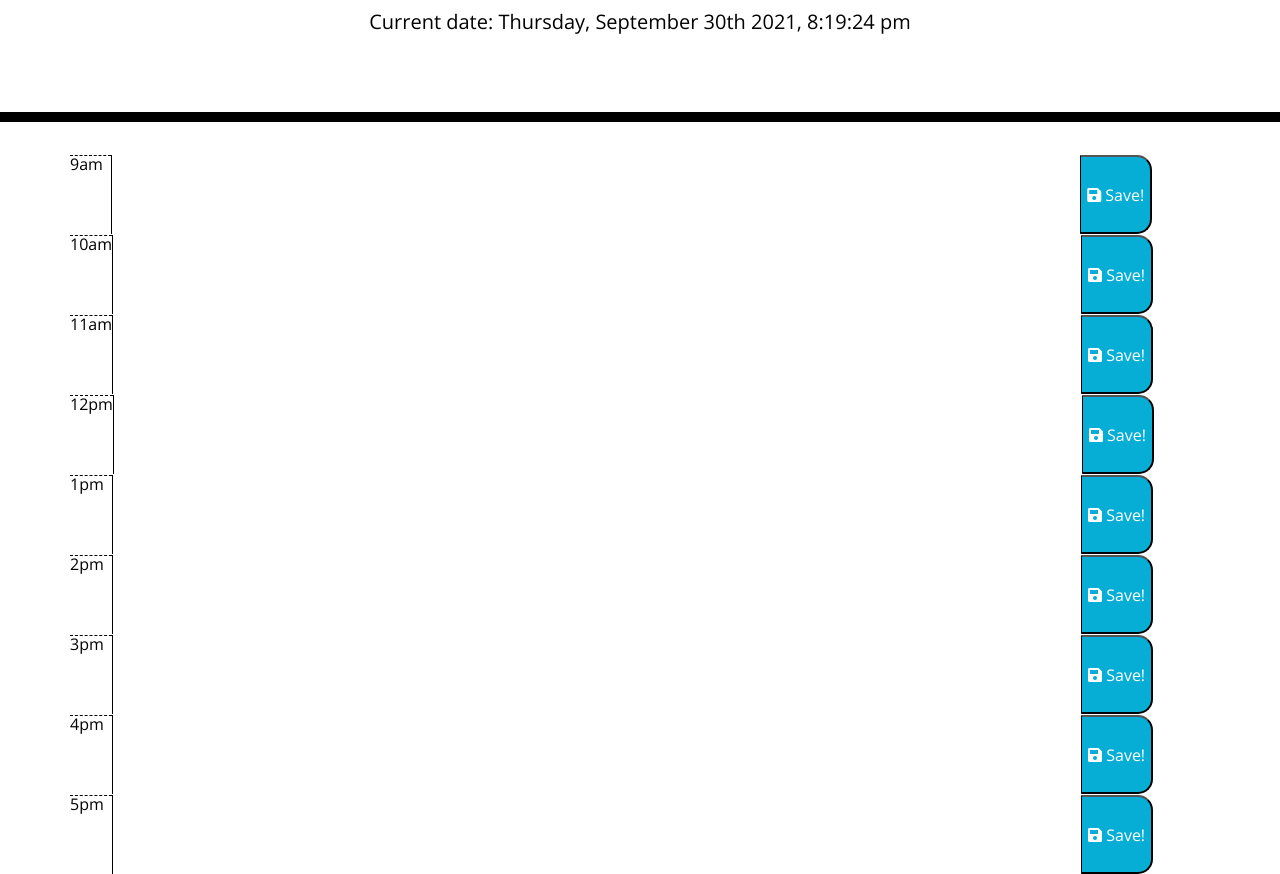
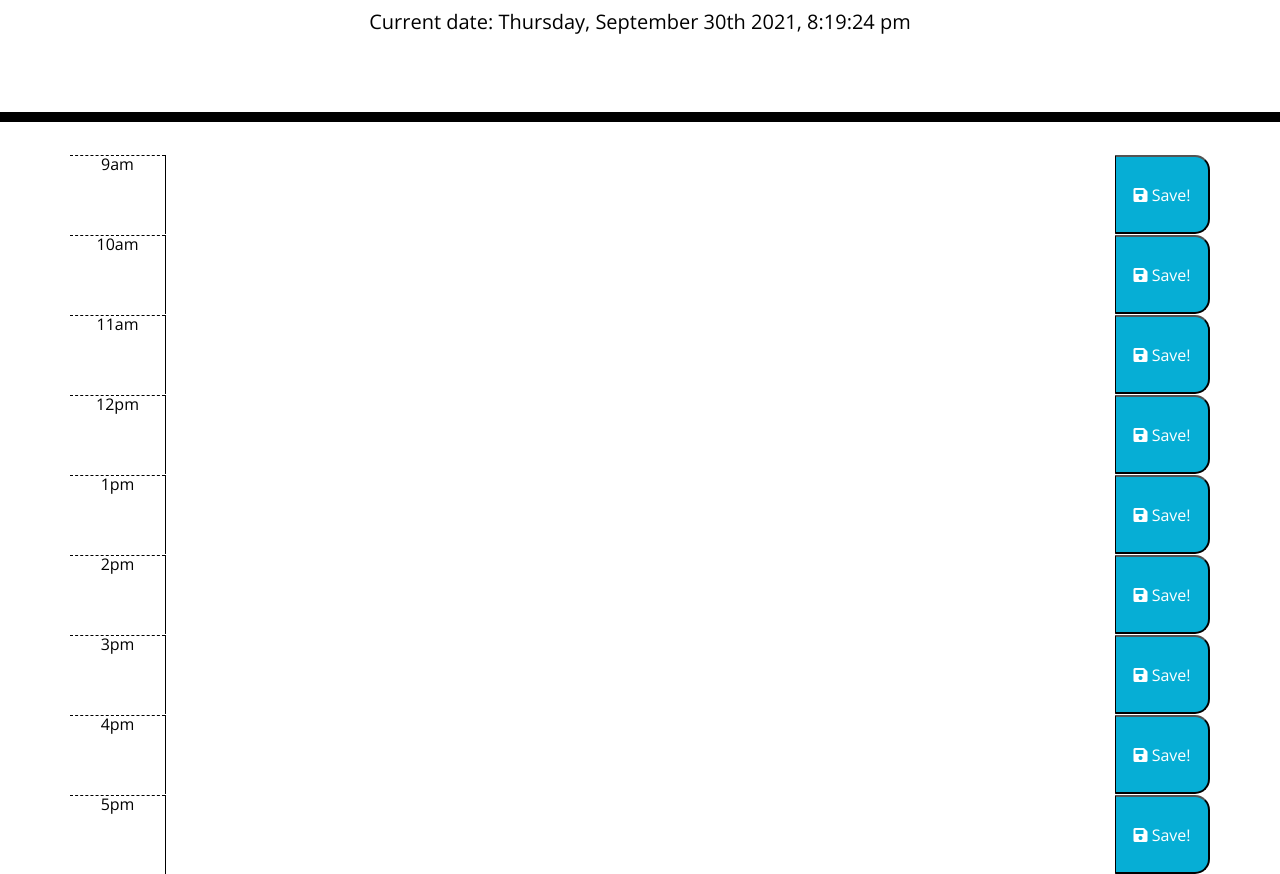
Before and after one commit to ZBreezie/WorkDayScheduler, a plain HTML site: page Develop/index.html in a window 1280 px wide. Shown: the part 182-1056 px from the top of the page. Drawn offline with nearby package versions, Linux system fonts and the light colour scheme.

Commit message:
remembered how to use col bootstrap classes. added to timeblocks instead of using hillbilly code

```diff
--- a/Develop/index.html
+++ b/Develop/index.html
@@ -32,84 +32,84 @@
     <div class="container">
       <!-- Timeblocks go here -->
 
-      <div class="row">
-        <p class="hour">9am  </p>
+      <div class="row time-block">
+        <p class="hour col-md-1">9am</p>
 
-        <textarea></textarea>
+        <textarea class="col-md-10 description"></textarea>
 
-        <button class="saveBtn"><i class="fas fa-save"></i> Save!</button>
+        <button class="saveBtn col-md-1"><i class="fas fa-save"></i> Save!</button>
       </div>
 
 
-      <div class="row">
-        <p class="hour">10am</p>
+      <div class="row time-block">
+        <p class="hour col-md-1">10am</p>
 
-        <textarea></textarea>
+        <textarea class="col-md-10 description"></textarea>
 
-        <button class="saveBtn"><i class="fas fa-save"></i> Save!</button>
+        <button class="saveBtn col-md-1"><i class="fas fa-save"></i> Save!</button>
       </div>
 
 
-      <div class="row">
-        <p class="hour">11am</p>
+      <div class="row time-block">
+        <p class="hour col-md-1">11am</p>
 
-        <textarea></textarea>
+        <textarea class="col-md-10 description"></textarea>
 
-        <button class="saveBtn"><i class="fas fa-save"></i> Save!</button>
+        <button class="saveBtn col-md-1"><i class="fas fa-save"></i> Save!</button>
       </div>
 
 
-      <div class="row">
-        <p class="hour">12pm</p>
+      <div class="row time-block">
+        <p class="hour col-md-1">12pm</p>
 
-        <textarea></textarea>
+        <textarea class="col-md-10 description"></textarea>
 
-        <button class="saveBtn"><i class="fas fa-save"></i> Save!</button>
+        <button class="saveBtn col-md-1"><i class="fas fa-save"></i> Save!</button>
       </div>
 
 
-      <div class="row">
-        <p class="hour">1pm  </p>
+      <div class="row time-block">
+        <p class="hour col-md-1">1pm</p>
 
-        <textarea></textarea>
+        <textarea class="col-md-10 description"></textarea>
 
-        <button class="saveBtn"><i class="fas fa-save"></i> Save!</button>
+        <button class="saveBtn col-md-1"><i class="fas fa-save"></i> Save!</button>
       </div>
 
 
-      <div class="row">
-        <p class="hour">2pm  </p>
+      <div class="row time-block">
+        <p class="hour col-md-1">2pm</p>
 
-        <textarea></textarea>
+        <textarea class="col-md-10 description"></textarea>
 
-        <button class="saveBtn"><i class="fas fa-save"></i> Save!</button>
+        <button class="saveBtn col-md-1"><i class="fas fa-save"></i> Save!</button>
       </div>
 
 
-      <div class="row">
-        <p class="hour">3pm  </p>
+      <div class="row time-block">
+        <p class="hour col-md-1">3pm</p>
 
-        <textarea></textarea>
+        <textarea class="col-md-10 description"></textarea>
 
-        <button class="saveBtn"><i class="fas fa-save"></i> Save!</button>
+        <button class="saveBtn col-md-1"><i class="fas fa-save"></i> Save!</button>
       </div>
 
 
-      <div class="row">
-        <p class="hour">4pm  </p>
+      <div class="row time-block">
+        <p class="hour col-md-1">4pm</p>
 
-        <textarea></textarea>
+        <textarea class="col-md-10 description"></textarea>
 
-        <button class="saveBtn"><i class="fas fa-save"></i> Save!</button>
+        <button class="saveBtn col-md-1"><i class="fas fa-save"></i> Save!</button>
       </div>
 
 
-      <div class="row">
-        <p class="hour">5pm  </p>
+      <div class="row time-block">
+        <p class="hour col-md-1">5pm</p>
 
-        <textarea></textarea>
+        <textarea class="col-md-10 description"></textarea>
 
-        <button class="saveBtn"><i class="fas fa-save"></i> Save!</button>
+        <button class="saveBtn col-md-1"><i class="fas fa-save"></i> Save!</button>
       </div>
 
     </div>
--- a/Develop/style.css
+++ b/Develop/style.css
@@ -11,7 +11,6 @@ textarea{
   color: #000000;
   border-left: 1px solid black;
   padding: 10px;
-  width: 85%;
 }
 
 .jumbotron {
```
